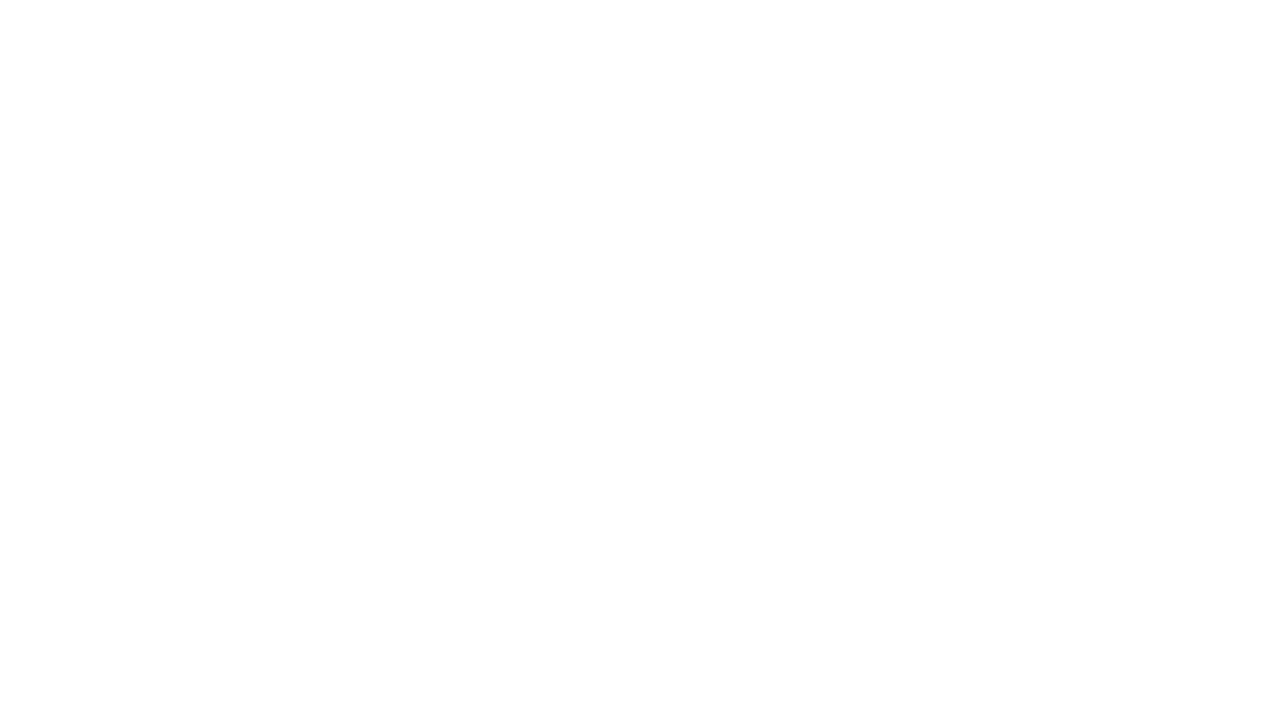
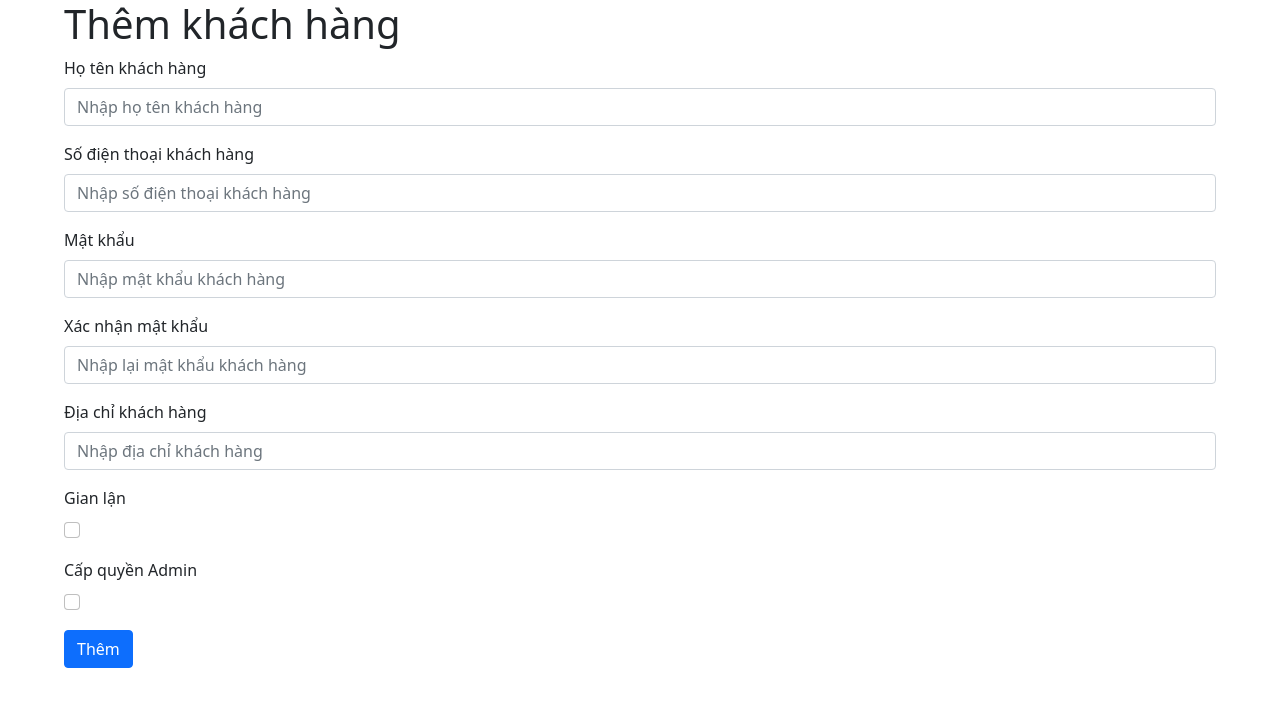
Before and after one commit to thuhang1999/my-web-app, a React (Create React App) app: page /admin/users/create in a window 1280 px wide. Before the commit this address had no page. Shown: the top 706 px of the page. Built offline with nearby package versions, Linux system fonts and the light colour scheme.

Commit message:
feat(user): create new flow

```diff
--- a/src/App.js
+++ b/src/App.js
@@ -1,6 +1,7 @@
 import { BrowserRouter, Routes, Route } from "react-router-dom";
 import Navigator from "./components/commons/Navigator";
 import AdminPage from "./pages/Admin/AdminPage";
+import CreateCustomerPage from "./pages/Admin/CustomerManagement/CreateCustomerPage";
 import CustomerManagement from "./pages/Admin/CustomerManagement/CustomerManagement";
 import CustomerManagementDetail from "./pages/Admin/CustomerManagement/CustomerManagementDetail";
 import OrderManagement from "./pages/Admin/OrderManagement/OrderManagement";
@@ -45,6 +46,8 @@ function App() {
           path="admin/users/detail/:id"
           element={<CustomerManagementDetail />}
         />
+        <Route path="admin/users/create" element={<CreateCustomerPage />} />
+
         <Route path="admin/products" element={<ProductManagement />} />
         <Route
           path="admin/products/detail/:id"
--- a/src/apis/user.js
+++ b/src/apis/user.js
@@ -14,11 +14,12 @@ export const login = (phone_number, password) => {
   });
 };
 
-export const register = (username, phone_number, password) => {
+export const register = (info) => {
   let formData = new FormData();
-  formData.append("username", username);
-  formData.append("phone_number", phone_number);
-  formData.append("password", password);
+
+  Object.keys(info).forEach((key) => {
+    formData.append(key, info[key]);
+  });
 
   return axios({
     url: `${BASE_URL}/api/users/register`,
--- a/src/pages/Admin/CustomerManagement/CreateCustomerPage.js
+++ b/src/pages/Admin/CustomerManagement/CreateCustomerPage.js
@@ -1,37 +1,144 @@
-import React, { Component } from 'react';
-import { Button, Form } from 'react-bootstrap';
+import React, { Component } from "react";
+import { Button, Form } from "react-bootstrap";
+import Api from "src/apis";
+import { withRouter } from "src/utils/commons/withRouter";
 
-export default class CreateCustomerPage extends Component {
+class CreateCustomerPage extends Component {
+  constructor(props) {
+    super(props);
+    this.username = "";
+    this.phone_number = "";
+    this.password = "";
+    this.password2 = "";
+    this.address = "";
+    this.is_admin = false;
+    this.fraud = false;
+  }
+
   render() {
-        return <div>CreateCustomerPage
-
+    return (
+      <div className="manager-detail-page">
         <h1>Thêm khách hàng</h1>
         <div>
           <Form>
             <Form.Group className="mb-3" controlId="formBasicEmail">
               <Form.Label>Họ tên khách hàng</Form.Label>
-                        <Form.Control type="text" placeholder="Nhập họ tên khách hàng" />
-                        {/* <Form.Text className="text-muted">
-                            We'll never share your email with anyone else.
-                        </Form.Text> */}
+              <Form.Control
+                type="text"
+                placeholder="Nhập họ tên khách hàng"
+                onChange={this.onChangeUserName}
+              />
             </Form.Group>
-
             <Form.Group className="mb-3" controlId="formBasicEmail">
               <Form.Label>Số điện thoại khách hàng</Form.Label>
-                        <Form.Control type="text" placeholder="Nhập số điện thoại khách hàng" />
+              <Form.Control
+                type="text"
+                placeholder="Nhập số điện thoại khách hàng"
+                onChange={this.onChangePhoneNumber}
+              />
             </Form.Group>
-
+            <Form.Group className="mb-3" controlId="formBasicEmail">
+              <Form.Label>Mật khẩu</Form.Label>
+              <Form.Control
+                type="password"
+                placeholder="Nhập mật khẩu khách hàng"
+                onChange={this.onChangePassword}
+              />
+            </Form.Group>
+            <Form.Group className="mb-3" controlId="formBasicEmail">
+              <Form.Label>Xác nhận mật khẩu</Form.Label>
+              <Form.Control
+                type="password"
+                placeholder="Nhập lại mật khẩu khách hàng"
+                onChange={this.onChangeConfirmPassword}
+              />
+            </Form.Group>
             <Form.Group className="mb-3" controlId="formBasicEmail">
               <Form.Label>Địa chỉ khách hàng</Form.Label>
-                        <Form.Control type="text" placeholder="Nhập địa chỉ khách hàng" />
+              <Form.Control
+                type="text"
+                placeholder="Nhập địa chỉ khách hàng"
+                onChange={this.onChangeAddress}
+              />
             </Form.Group>
-
-
-                    <Button variant="primary" type="submit">
+            <Form.Group
+              className="mb-3"
+              controlId="exampleForm.ControlTextarea1"
+            >
+              <Form.Label>Gian lận</Form.Label>
+              <Form.Check type="checkbox" onChange={this.onChangeFraud} />
+            </Form.Group>
+            <Form.Group
+              className="mb-3"
+              controlId="exampleForm.ControlTextarea1"
+            >
+              <Form.Label>Cấp quyền Admin</Form.Label>
+              <Form.Check type="checkbox" onChange={this.onChangeAdmin} />
+            </Form.Group>
+            <Button
+              variant="primary"
+              type="submit"
+              onClick={this.onClickSubmit}
+            >
               Thêm
             </Button>
           </Form>
         </div>
-        </div>;
+      </div>
+    );
   }
+
+  onClickSubmit = (e) => {
+    e.preventDefault();
+
+    Api.register({
+      username: this.username,
+      phone_number: this.phone_number,
+      password: this.password,
+      address: this.address,
+      is_admin: this.is_admin,
+      fraud: this.fraud,
+    })
+      .then((res) => {
+        if (res.data.success) {
+          alert("Thêm khách hàng thành công");
+          this.props.navigate("/admin/users");
+        } else {
+          alert(`Thêm khách hàng thất bại. Lỗi ${res.data.message}`);
         }
+      })
+      .catch((err) => {
+        alert("Đã xảy ra lỗi.");
+      });
+  };
+
+  onChangeUserName = (e) => {
+    this.username = e.target.value;
+  };
+
+  onChangePassword = (e) => {
+    this.password = e.target.value;
+  };
+
+  onChangePassword2 = (e) => {
+    this.password2 = e.target.value;
+  };
+
+  onChangePhoneNumber = (e) => {
+    this.phone_number = e.target.value;
+  };
+
+  onChangeAddress = (e) => {
+    this.address = e.target.value;
+  };
+
+  onChangeAdmin = (e) => {
+    this.is_admin = e.target.checked;
+  };
+
+  onChangeFraud = (e) => {
+    this.fraud = e.target.checked;
+  };
+}
+
+export default withRouter(CreateCustomerPage);
--- a/src/pages/Admin/CustomerManagement/CustomerManagement.js
+++ b/src/pages/Admin/CustomerManagement/CustomerManagement.js
@@ -8,16 +8,15 @@ class CustomerManagement extends Component {
     super(props);
     this.state = {
       users: [],
+      shouldShowViewMore: false,
     };
   }
 
   componentDidMount() {
     Api.getAllUser().then((res) => {
-      console.log(
-        `{RNLog} ~ file: CustomerManagement.js ~ line 16 ~ CustomerManagement ~ Api.getAllUser ~ res`,
-        res
-      );
-      this.setState({ users: res.data?.data });
+      if (Array.isArray(res.data.data)) {
+        this.setState({ users: res.data?.data });
+      }
     });
   }
 
@@ -25,7 +24,7 @@ class CustomerManagement extends Component {
     return (
       <div>
         <h1>Quản lý khách hàng</h1>
-        <div>
+        {/* <div>
           <Col sm={10}>
             <Form.Control type="text" placeholder="Tìm kiếm..." />
           </Col>
@@ -41,8 +40,8 @@ class CustomerManagement extends Component {
               <Dropdown.Item href="#/action-2">Số điện thoại</Dropdown.Item>
             </Dropdown.Menu>
           </Dropdown>
-        </div>
-        <div>
+        </div> */}
+        {/* <div>
           <Dropdown>
             <Dropdown.Toggle variant="success" id="dropdown-basic">
               Sắp xếp theo
@@ -53,12 +52,16 @@ class CustomerManagement extends Component {
               <Dropdown.Item href="#/action-2">Cũ nhất</Dropdown.Item>
             </Dropdown.Menu>
           </Dropdown>
-        </div>
+        </div> */}
         <br></br>
         <div>
           <>
-            <Button variant="secondary">Thêm khách hàng</Button>{" "}
-            <Button variant="link">Thoát</Button>
+            <Button variant="secondary" href="/admin/users/create">
+              Thêm khách hàng
+            </Button>{" "}
+            <Button variant="link" href="/admin">
+              Quay lại trang Admin
+            </Button>
           </>
         </div>
         <br></br>
@@ -79,9 +82,11 @@ class CustomerManagement extends Component {
           </table>
         </div>
         <br></br>
-        <Button className="text-center" onClick={this.onClickViewMore}>
-          Xem thêm
-        </Button>
+        {this.state.shouldShowViewMore && (
+          <Button className="text-center" onClick={this.onClickViewMore}>
+            Xem thêm
+          </Button>
+        )}
       </div>
     );
   }
@@ -94,7 +99,9 @@ class CustomerManagement extends Component {
         <td class="text-center">{item.created_at}</td>
 
         <td class="text-center">
-          <Button variant="link">Xem chi tiết</Button>
+          <Button variant="link" onClick={this.onClickEditUser(item)}>
+            Xem chi tiết
+          </Button>
         </td>
 
         <td class="text-center">
--- a/src/pages/Admin/ProductManagement/ProductManagement.js
+++ b/src/pages/Admin/ProductManagement/ProductManagement.js
@@ -36,10 +36,10 @@ class ProductManagement extends Component {
       <div>
         <h1>Quản lý sản phẩm</h1>
         <div>
-          <Col sm={10}>
+          {/* <Col sm={10}>
             <Form.Control type="text" placeholder="Tìm kiếm..." />
-          </Col>
-          <Dropdown>
+          </Col> */}
+          {/* <Dropdown>
             <Dropdown.Toggle variant="success" id="dropdown-basic">
               Tìm kiếm theo
             </Dropdown.Toggle>
@@ -48,9 +48,9 @@ class ProductManagement extends Component {
               <Dropdown.Item href="#/action-1">Tên sản phẩm</Dropdown.Item>
               <Dropdown.Item href="#/action-2">Mã sản phẩm</Dropdown.Item>
             </Dropdown.Menu>
-          </Dropdown>
+          </Dropdown> */}
         </div>
-        <div>
+        {/* <div>
           <Dropdown>
             <Dropdown.Toggle variant="success" id="dropdown-basic">
               Sắp xếp theo
@@ -61,7 +61,7 @@ class ProductManagement extends Component {
               <Dropdown.Item href="#/action-2">Cũ nhất</Dropdown.Item>
             </Dropdown.Menu>
           </Dropdown>
-        </div>
+        </div> */}
         <br></br>
         <div>
           <>
--- a/src/pages/User/SignUpPage.js
+++ b/src/pages/User/SignUpPage.js
@@ -95,7 +95,11 @@ class SignUpPage extends Component {
   onClickSignUp = (event) => {
     event.preventDefault();
     if (this.password === this.password2) {
-      Api.register(this.userName, this.phone, this.password)
+      Api.register({
+        username: this.userName,
+        phone_number: this.phone,
+        password: this.password,
+      })
         .then((res) => {
           console.log("{RNLog} TCL --> res:", res);
           if (res.data.status === 200) {
```
Also changed, not shown: 1 other file (tests, documents, lock files or other folders). Lines whose indentation alone changed are shown as unchanged.
